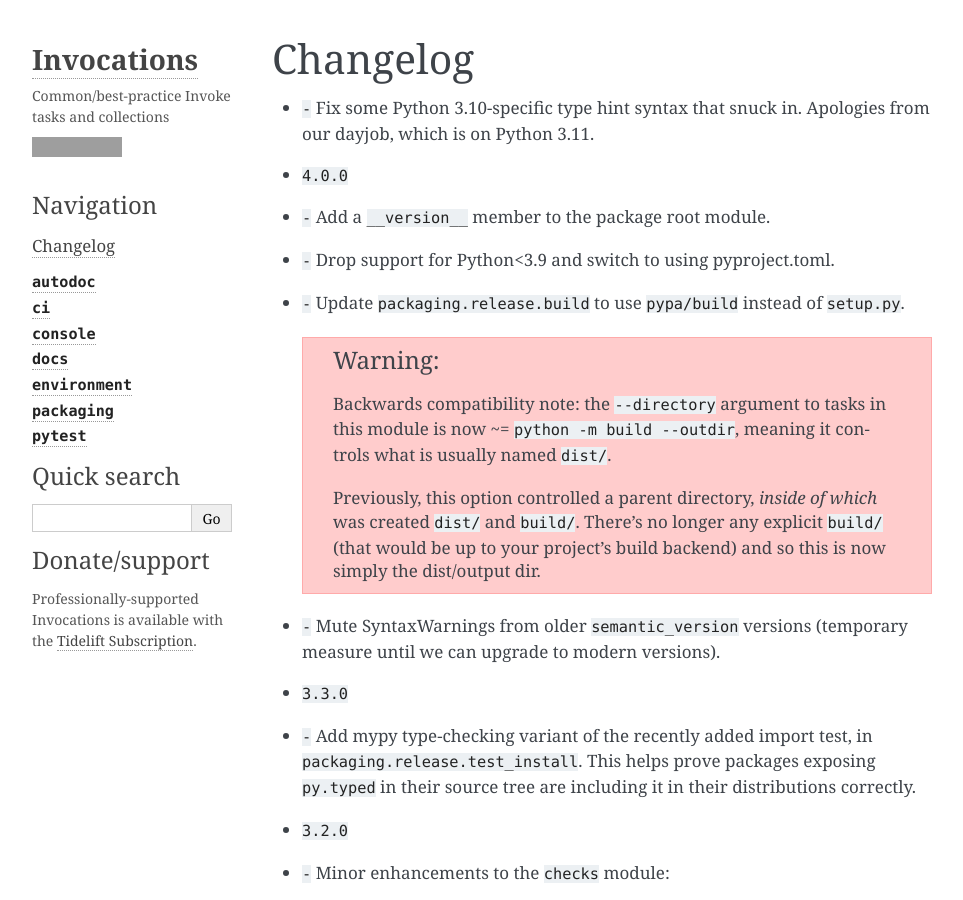
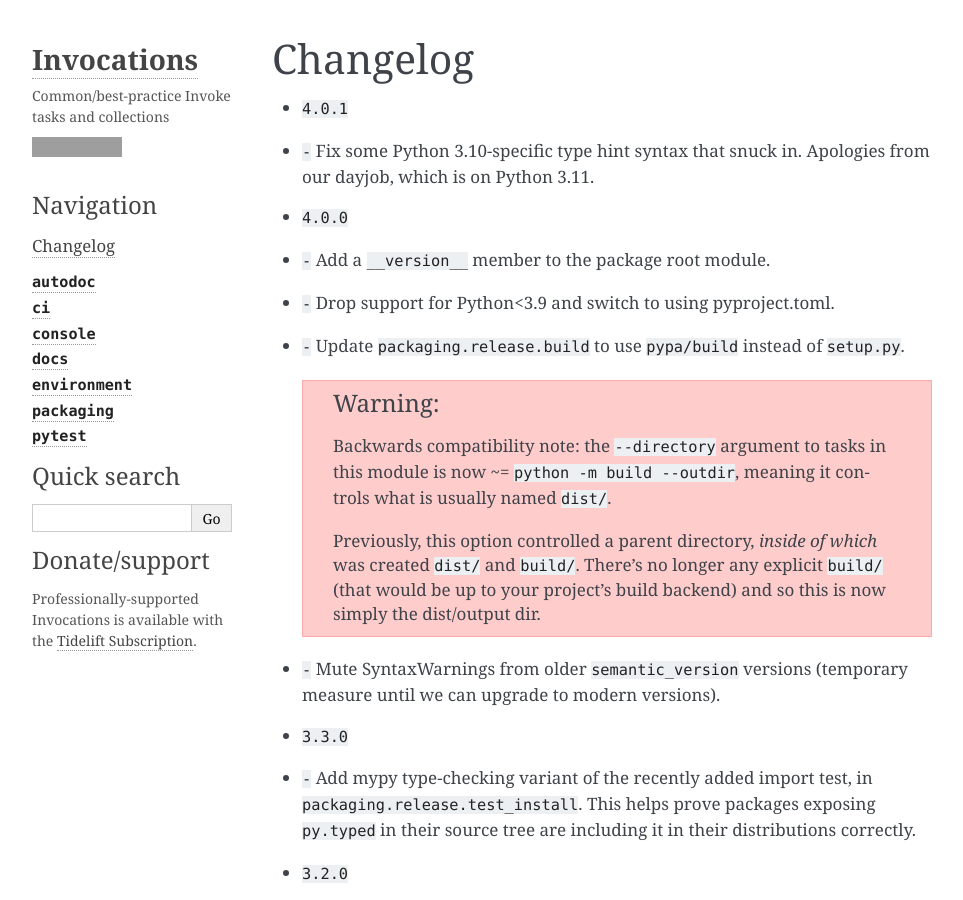
Before and after one commit to pyinvoke/invocations, a Sphinx documentation site: the page built from docs/changelog.rst, in a window 1280 px wide and 900 px high. Shown: the whole window, without its empty margins (148-1111 px from the left). Built offline with Sphinx 7.4.7, drawn with Linux system fonts in a browser that asks for light colours; cross-references to code outside the pages are shown as plain code; grey boxes are pictures that could not be loaded.

Commit message:
Cut 4.0.1

```diff
--- a/docs/changelog.rst
+++ b/docs/changelog.rst
@@ -2,6 +2,7 @@
 Changelog
 =========
 
+- :release:`4.0.1 <2025-08-03>`
 - :bug:`-` Fix some Python 3.10-specific type hint syntax that snuck in.
   Apologies from our dayjob, which is on Python 3.11.
 - :release:`4.0.0 <2025-08-03>`
```
